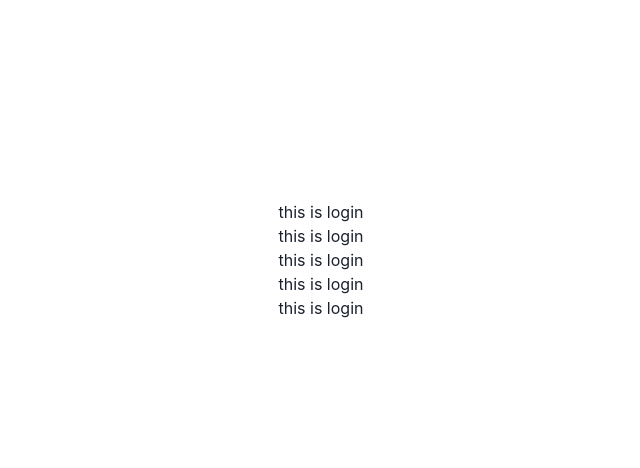
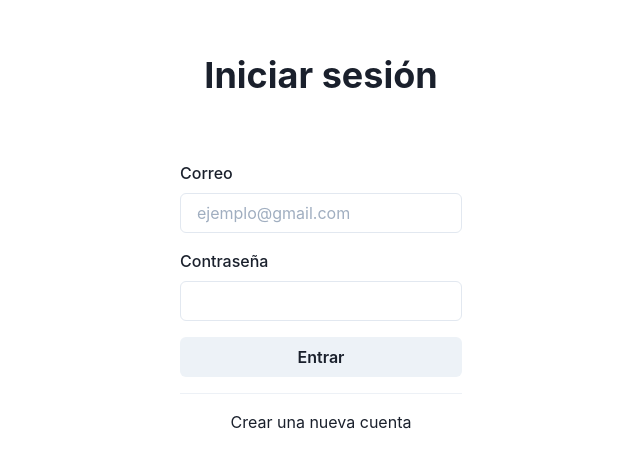
Before and after one commit to RCH010/FReprobado, a React (Create React App) app in the folder app/: page / in a window 1280 px wide. Shown: the part 140-608 px from the top of the page, without its empty margins (319-959 px from the left). Built offline with nearby package versions, Linux system fonts and the light colour scheme.

Commit message:
Add reacj-hook-form library, Add Login view

```diff
--- a/app/package.json
+++ b/app/package.json
@@ -14,6 +14,7 @@
     "history": "5",
     "react": "^17.0.2",
     "react-dom": "^17.0.2",
+    "react-hook-form": "^7.19.1",
     "react-router-dom": "6",
     "react-scripts": "4.0.3",
     "web-vitals": "^1.0.1"
--- a/app/public/index.html
+++ b/app/public/index.html
@@ -7,7 +7,8 @@
     <meta name="theme-color" content="#000000" />
     <meta
       name="description"
-      content="Web site created using create-react-app"
+      content="Aplicación web para la DMA del Tecnologico de Monterrey, Campus Monterrey
+        con el proposito de analizar si un alumno esta próximo a reprobar alguna materia"
     />
     <link rel="apple-touch-icon" href="%PUBLIC_URL%/logo192.png" />
     <!--
@@ -24,7 +25,7 @@
       work correctly both with client-side routing and a non-root public URL.
       Learn how to configure a non-root public URL by running `npm run build`.
     -->
-    <title>React App</title>
+    <title>DMA - Estimación Alulmnos</title>
   </head>
   <body>
     <noscript>You need to enable JavaScript to run this app.</noscript>
--- a/app/src/router/AppRouter.jsx
+++ b/app/src/router/AppRouter.jsx
@@ -11,6 +11,7 @@ import { SingUp } from '../views/auth/SingUp';
 import { Dashboard } from '../views/Dashboard';
 import { Loading } from '../views/auth/Loading';
 import { NotFound } from '../views/NotFound';
+import routesPaths from './routes';
 
 
 export const AppRouter = () => {
@@ -25,13 +26,13 @@ export const AppRouter = () => {
                 <Loading />
               ) : (
                 <>
-                  <Route path='/' element={<Login />} />
-                  <Route path='/sing-up' element={<SingUp />} />
+                  <Route path={routesPaths.LOGIN} element={<Login />} />
+                  <Route path={routesPaths.SIGNUP} element={<SingUp />} />
                   <Route
-                    path='/auth'
+                    path={routesPaths.AUTHBASE}
                     element={
                       <RequireAuth>
-                        <Route path='/' element={<Dashboard />} />
+                        <Route path={routesPaths.DASHBOARD} element={<Dashboard />} />
                       </RequireAuth>
                     }
                   />
--- /dev/null
+++ b/app/src/router/routes.js
@@ -0,0 +1,8 @@
+const routesPaths = {
+  LOGIN: '/',
+  SIGNUP: '/sign-up',
+  AUTHBASE: '/auth',
+  DASHBOARD: '/',     // Dashboard is child of auth
+};
+
+export default routesPaths;
--- a/app/src/views/auth/Login.jsx
+++ b/app/src/views/auth/Login.jsx
@@ -1,14 +1,125 @@
-import React from 'react'
-import { BaseContainer } from '../../components/BaseContainer'
+import React, {
+  // useContext
+} from 'react';
+import {
+  Box,
+  FormControl,
+  FormLabel,
+  FormErrorMessage,
+  Input,
+  Stack,
+  Link as ChakraLink,
+  Button,
+  Heading,
+  useColorModeValue,
+  // useToast,
+  Divider,
+  Text,
+} from '@chakra-ui/react';
+
+import { useForm } from 'react-hook-form';
+// import { useNavigate } from 'react-router';
+import { Link } from "react-router-dom";
+import { BaseContainer } from '../../components/BaseContainer';
+import routesPaths from '../../router/routes';
+// import { AuthContext } from '../../providers/AuthProvider';
+
 
 export const Login = () => {
+  // const { login } = useContext(AuthContext);
+  // const navigate = useNavigate();
+  const { register, formState: { errors }, handleSubmit } = useForm();
+  // const toast = useToast();
+
+  // const onSuccess = () => {
+  //   navigate(`${routesPaths.AUTHBASE + routesPaths.DASHBOARD}`)
+  // }
+
+  // const onError = (data) => {
+  //   toast({
+  //     title: 'Ups!',
+  //     description: data.message,
+  //     status: 'error',
+  //     duration: 5000,
+  //     isClosable: true,
+  //     position: 'bottom',
+  //   });
+  // }
+
+  const onSubmit = (values) => {
+    console.log(values);
+    // TODO login request (onSuccess and onError)
+  }
+
   return (
     <BaseContainer>
-      <h1>this is login</h1>
-      <h1>this is login</h1>
-      <h1>this is login</h1>
-      <h1>this is login</h1>
-      <h1>this is login</h1>
+      <Stack align={'center'} spacing={8} mx={'auto'} maxW={'lg'} py={12} px={6}>
+        <Heading fontSize={'4xl'}>Iniciar sesión</Heading>
+        <Box
+          p={8}
+          minW='sm  '
+          rounded={'lg'}
+        >
+          <form onSubmit={handleSubmit(onSubmit)}>
+            <FormControl
+              mb='4'
+              isInvalid={Boolean(errors.email)}>
+              <FormLabel htmlFor="email">Correo</FormLabel>
+              <Input
+                name="email"
+                type="email"
+                autoComplete='on'
+                placeholder='ejemplo@gmail.com'
+                {...register('email', {
+                  required: 'El correo electrónico es obligatorio',
+                  pattern: {
+                    value: /^[A-Z0-9._%+-]+@[A-Z0-9.-]+\.[A-Z]{2,4}$/i,
+                    message: 'Ingresa un correo electrónico válido',
+                  },
+                })}
+              />
+              <FormErrorMessage>
+                {errors.email && errors.email.message}
+              </FormErrorMessage>
+            </FormControl>
+
+            <FormControl
+              mb='4'
+
+              isInvalid={Boolean(errors.password)}>
+              <FormLabel htmlFor='password'>Contraseña</FormLabel>
+              <Input
+                name='password'
+                type="password"
+                autoComplete='on'
+                {...register('password', {
+                  required: 'Por favor ingresa tu contraseña',
+                  minLength: {
+                    value: 8,
+                    message: 'La contraseña debe ser mayor a 8 caracteres'
+                  }
+                })}
+              />
+              <FormErrorMessage>
+                {errors.password && errors.password.message}
+              </FormErrorMessage>
+            </FormControl>
+            <Stack spacing={8}>
+              <Button type="submit">Entrar</Button>
+            </Stack>
+          </form>
+          <Divider my={4}/>
+          <Box textAlign={'center'} >
+            <ChakraLink
+              as={Link}
+              to={routesPaths.SIGNUP}>
+                <Text color={useColorModeValue('primary.500', 'primary.300')}>
+                  Crear una nueva cuenta
+                </Text>
+            </ChakraLink>
+          </Box>
+        </Box>
+      </Stack>
     </BaseContainer>
-  )
+  );
 }
```
Also changed, not shown: 1 other file (tests, documents, lock files or other folders).
